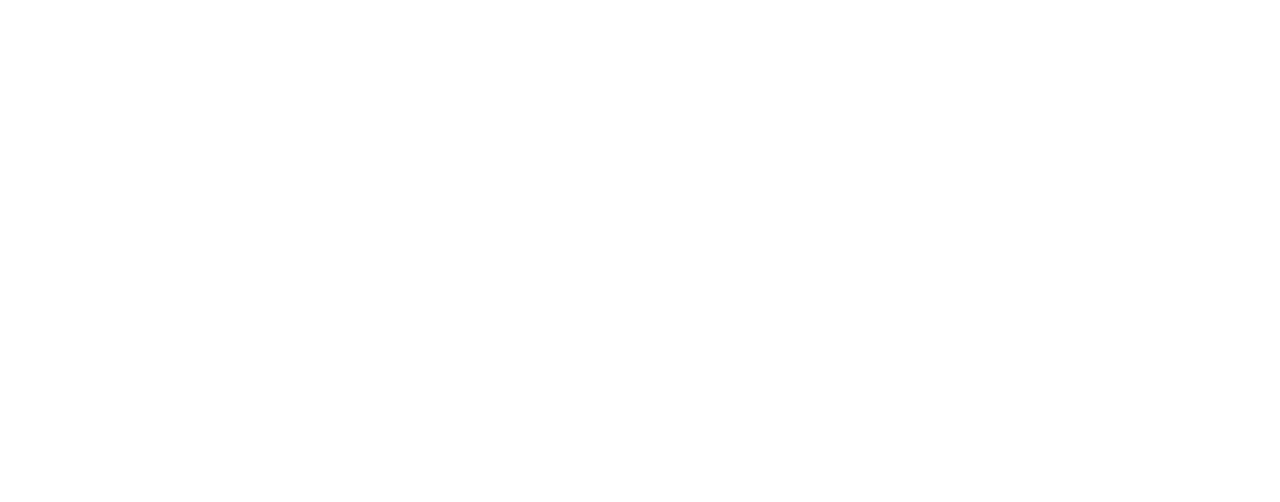
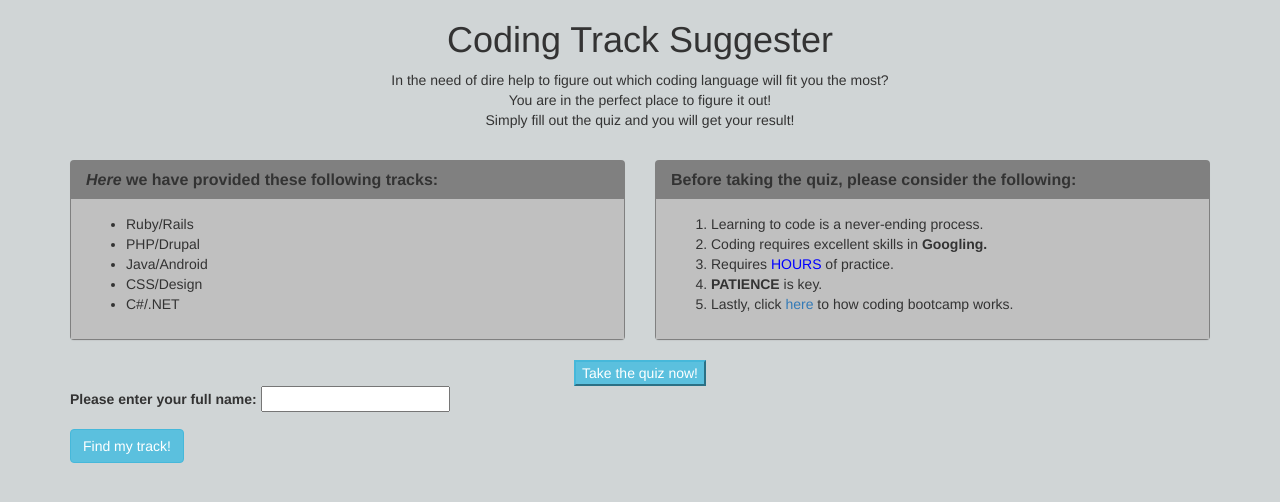
Before and after one commit to kennyhalim/track-suggester, a plain HTML site: page index.html in a window 1280 px wide. Drawn offline with Linux system fonts and the light colour scheme.

Commit message:
add styling to page and panels to html.

```diff
--- a/css/styles.css
+++ b/css/styles.css
@@ -0,0 +1,28 @@
+body {
+  background-color: #D0D5D6;
+}
+
+.header {
+  text-align: center;
+}
+
+.intro {
+  //display: none;
+}
+
+.panelintro {
+  background-color: #808080;
+}
+
+.panelbg {
+  background-color: #C0C0C0;
+}
+
+.panel h2 {
+  font-weight: bold;
+  font-size: 16px;
+}
+
+#buttoncenter {
+  text-align: center;
+}
--- a/index.html
+++ b/index.html
@@ -5,12 +5,68 @@
   <link href="css/styles.css" rel="stylesheet" type="text/css">
   <script src="js/jquery-3.3.1.js"></script>
   <script src="js/scripts.js"></script>
-  <title>Character Quiz</title>
+  <title>Track Suggester</title>
 </head>
 <body>
 
   <div class="container">
+    <h1 class="header">Coding Track Suggester</h1>
+    <p class="header">In the need of dire help to figure out which coding language will fit you the most? <br> You are in the perfect place to figure it out! <br> Simply fill out the quiz and you will get your result!</p>
+    <br>
 
+    <div class="row intro">
+      <div class="col-md-6">
+        <div class="panel panelintro">
+          <div class="panel-heading">
+           <h2 class="panel-title"> <em>Here</em> we have provided these <strong>following tracks</strong>:</h2>
+          </div>
+          <div class="panel-body panelbg">
+            <ul>
+              <li>Ruby/Rails</li>
+              <li>PHP/Drupal</li>
+              <li>Java/Android</li>
+              <li>CSS/Design</li>
+              <li>C#/.NET</li>
+            </ul>
+          </div>
+        </div>
+      </div>
+
+      <div class="col-md-6">
+        <div class="panel panelintro">
+          <div class="panel-heading">
+           <h2 class="panel-title">Before taking the quiz, please consider the following:</h2>
+          </div>
+          <div class="panel-body panelbg">
+            <ol>
+              <li>Learning to code is a never-ending process.</li>
+              <li>Coding requires excellent skills in <strong>Googling.</strong></li>
+              <li>Requires <span style="color:blue">HOURS</span> of practice.</li>
+              <li><strong>PATIENCE</strong> is key.</li>
+              <li>Lastly, click <a href="https://www.epicodus.com/what-to-expect/">here</a> to how coding bootcamp works.</li>
+            </ol>
+          </div>
+        </div>
+      </div>
+    </div>
+
+    <div id="buttoncenter">
+      <button class="button btn-info" id="takequiz">Take the quiz now!</button>
+    </div>
+
+    <div id="quiz">
+      <form id="char-quiz">
+
+        <div class="form-group">
+          <label for="name">Please enter your full name:</label>
+          <input id="name" type="text" required>
+        </div>
+
+
+
+        <button type="submit" id="submitBtn" class="btn btn-info">Find my track!</button>
+      </form>
+    </div>
 
 
 
--- a/js/scripts.js
+++ b/js/scripts.js
@@ -1,4 +1,7 @@
 $(document).ready(function(){
-
+  // $("button#takequiz").click(function(){
+  //   $(".intro").hide();
+  //   $("button#takequiz").hide();
+  // });
 
 });
```
Also changed, not shown: img/csharp.png (added), img/css.png (added), img/java.png (added), img/php.png (added), img/ruby.png (added).
